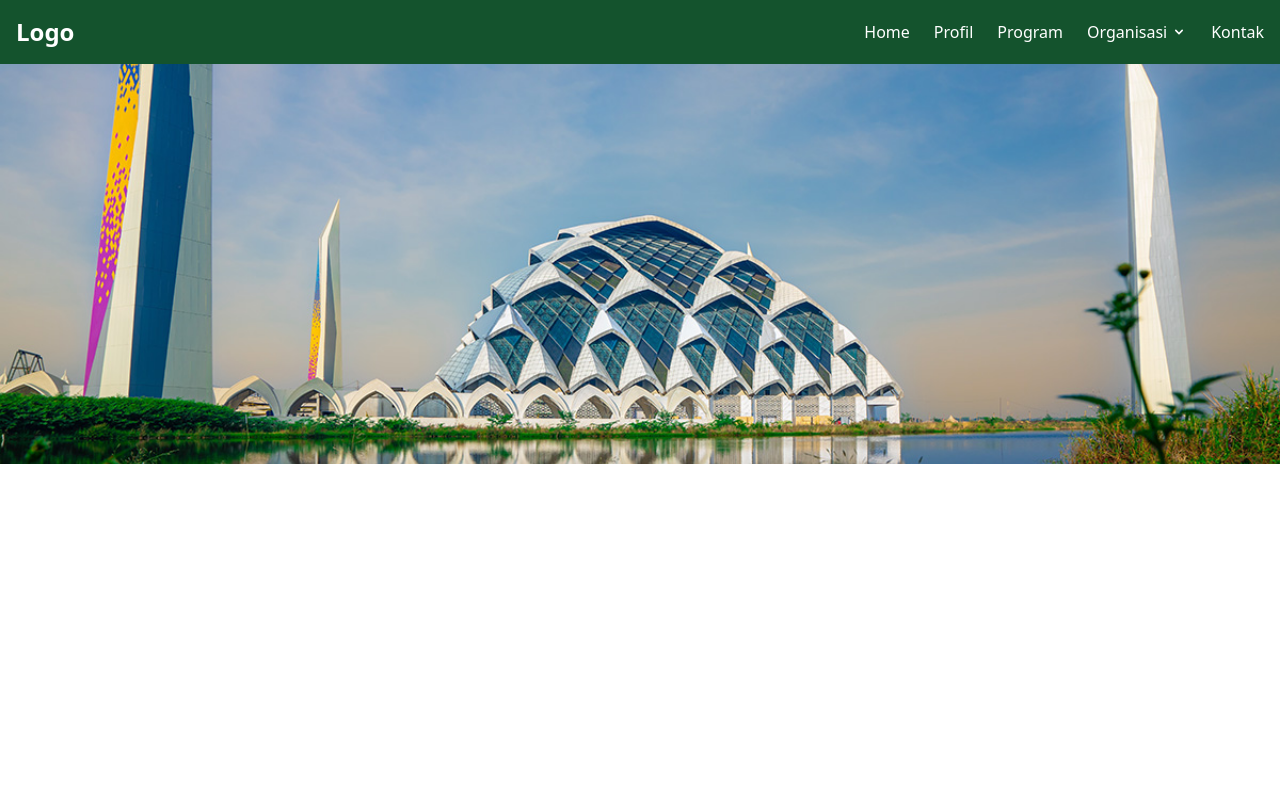
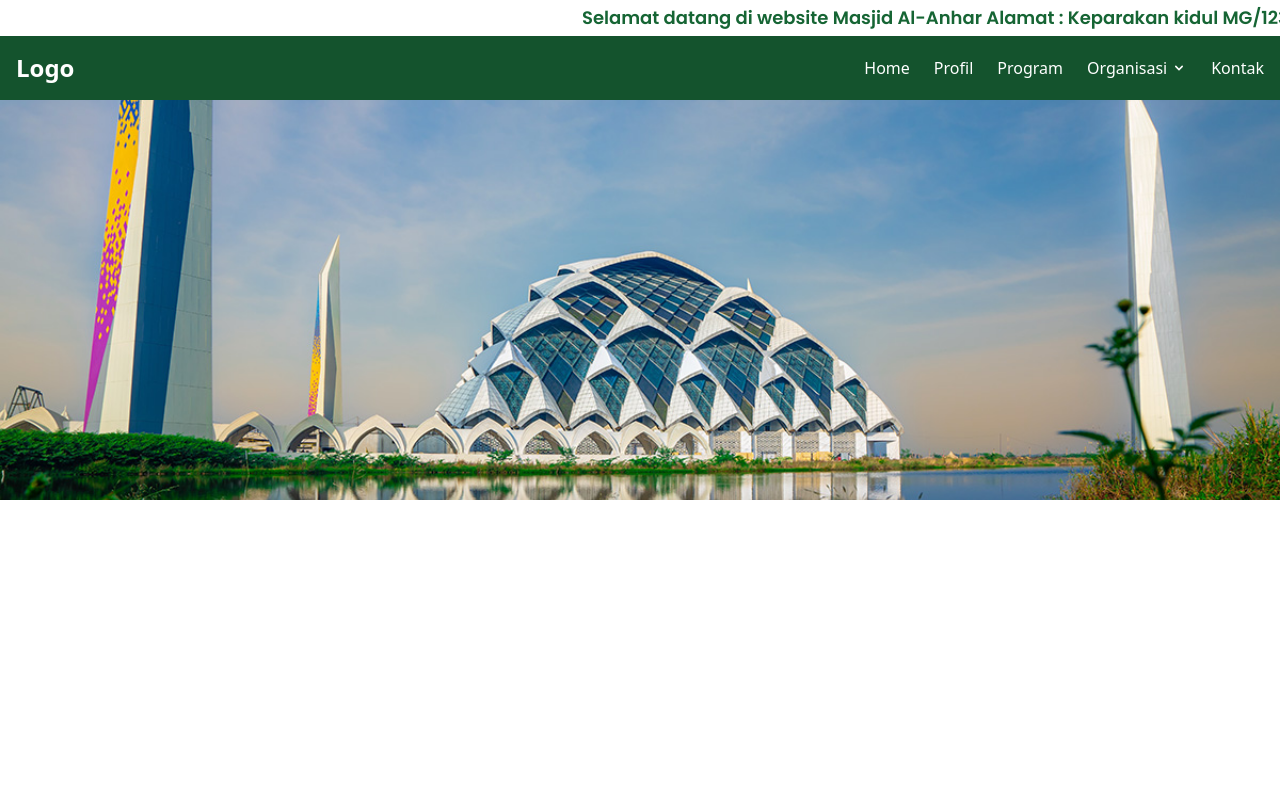
Before and after one commit to siddiqfathurahman/Masjid-ALAnhar, a React (Vite) app: page / in a window 1280 px wide. Shown: the top 800 px of the page. Built offline with nearby package versions, Linux system fonts and the light colour scheme.

Commit message:
create running text

```diff
--- a/src/App.jsx
+++ b/src/App.jsx
@@ -1,3 +1,5 @@
+// src/App.js
+
 import React from 'react';
 import { BrowserRouter as Router, Route, Routes } from 'react-router-dom';
 
@@ -9,10 +11,12 @@ import Program from './pages/Program';
 import Kontak from './pages/Kontak';
 import Ramah from './pages/Ramah';
 import Takmir from './pages/Takmir';
+import RunningText from './components/ui/Running-text';
 
 export default function App() {
   return (
     <Router>
+      <RunningText text="Selamat datang di website Masjid Al-Anhar Alamat : Keparakan kidul MG/1234 Kec. Mergangsan, Kota Yogyakarta, Daerah Istimewa Yogyakarta" />
       <Navbar />
       <div className="content">
         <Routes>
--- a/src/components/ui/Utama.jsx
+++ b/src/components/ui/Hero.jsx
@@ -1,4 +1,4 @@
-const Utama = () => {
+const Hero = () => {
     return (
       <div className="w-full h-[400px]">
         <img
@@ -11,4 +11,4 @@ const Utama = () => {
     );
   };
 
-  export default Utama;
+  export default Hero;
--- /dev/null
+++ b/src/components/ui/Running-text.jsx
@@ -0,0 +1,13 @@
+import React from 'react';
+
+const RunningText = ({ text }) => {
+  return (
+    <div className="overflow-hidden whitespace-nowrap bg-white py-1 font-poppins">
+      <div className="inline-block min-w-full animate-marquee text-lg font-medium text-green-800 font-semibold">
+        {text}
+      </div>
+    </div>
+  );
+};
+
+export default RunningText;
--- a/src/pages/Home.jsx
+++ b/src/pages/Home.jsx
@@ -1,10 +1,11 @@
 import React from 'react';
-import Utama from '../components/ui/Utama';
+import Hero from '../components/ui/Hero';
+
 
 export default function Home() {
   return (
     <>
-    <Utama />
+    <Hero />
     <div className="flex items-center justify-center h-screen font-poppins">
       <h1 className="text-2xl font-bold">Ini merupakan halaman home</h1>
     </div>
--- a/tailwind.config.js
+++ b/tailwind.config.js
@@ -1,3 +1,4 @@
+// tailwind.config.js
 /** @type {import('tailwindcss').Config} */
 export default {
   content: [
@@ -9,6 +10,15 @@ export default {
       fontFamily: {
         poppins: ['Poppins', 'sans-serif'],
       },
+      animation: {
+        marquee: 'marquee 20s linear infinite',
+      },
+      keyframes: {
+        marquee: {
+          '0%': { transform: 'translateX(100%)' },
+          '100%': { transform: 'translateX(-100%)' },
+        },
+      },
     },
   },
   plugins: [],
```
